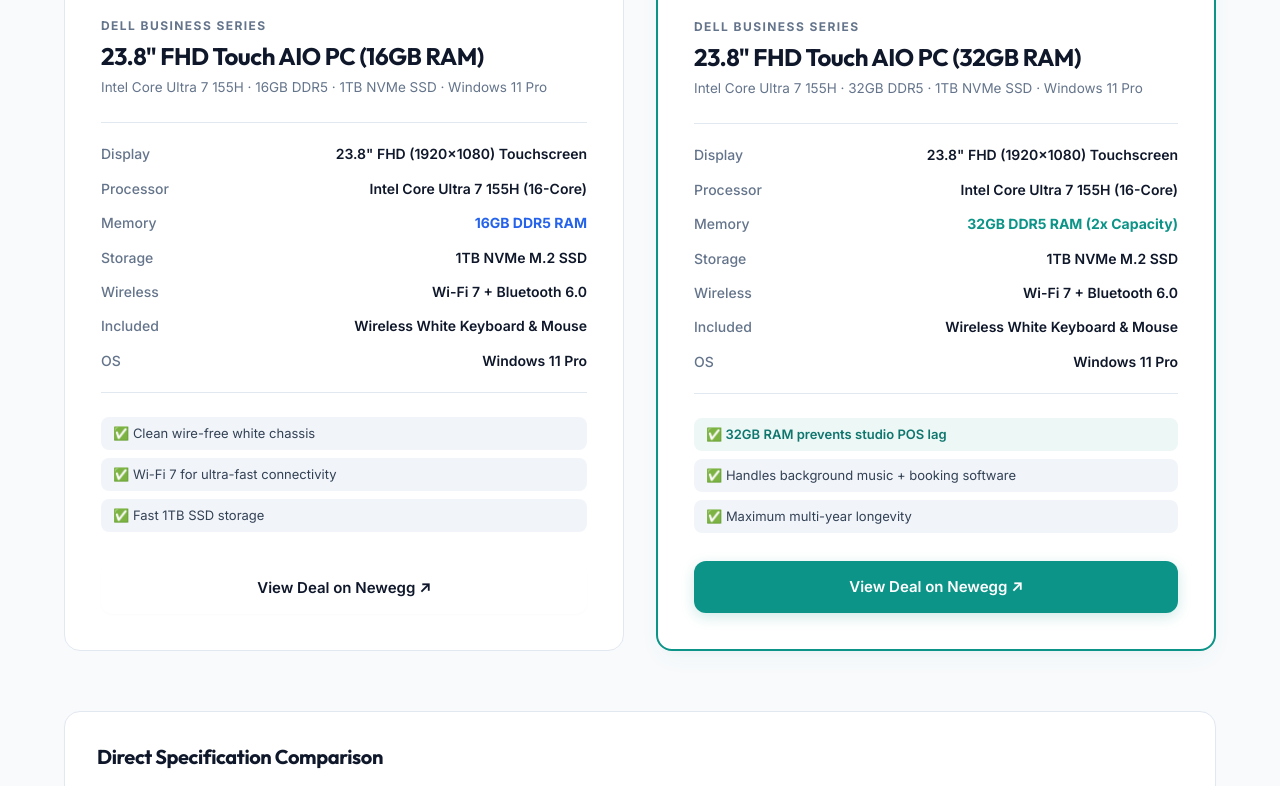
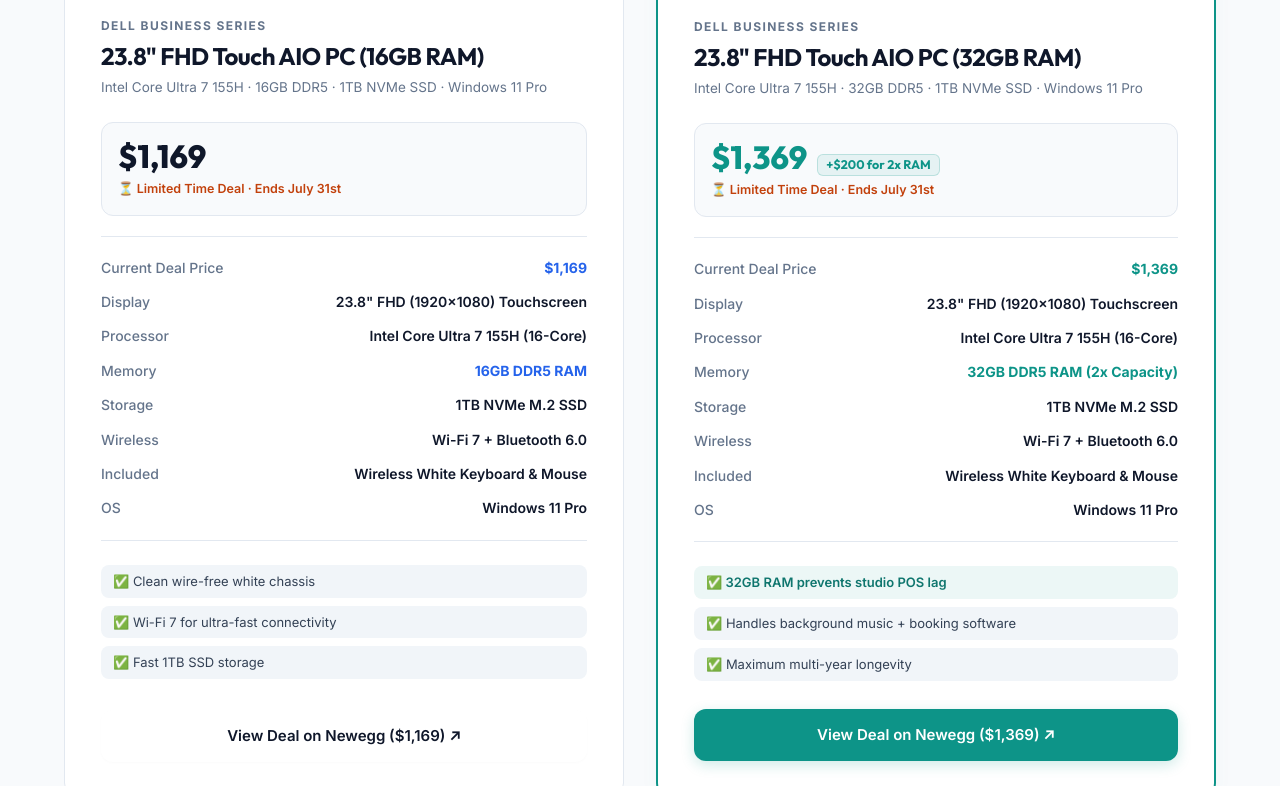
Before and after one commit to aobe-solutions/aobe-solutions.github.io, a plain HTML site: page pilates-studio-tech.html in a window 1280 px wide. Shown: the part 1328-2114 px from the top of the page. Drawn offline with Linux system fonts and the light colour scheme.

Commit message:
Add deal pricing ( & ) and July 31st deadline to Pilates proposal page

```diff
--- a/pilates-studio-tech.html
+++ b/pilates-studio-tech.html
@@ -88,14 +88,14 @@
           </p>
           <div class="bluf-key-takeaways">
             <div class="takeaway-item recommended">
-              <span class="takeaway-badge">⭐ Top Recommendation</span>
-              <h4>Option B: Dell 23.8" Touch All-in-One (32GB DDR5 RAM)</h4>
-              <p>Double the memory headroom guarantees seamless multi-tasking when running POS, class rosters, music, and multiple browser tabs without lag during peak studio rush hours.</p>
+              <span class="takeaway-badge">⭐ Top Recommendation · Ends 7/31</span>
+              <h4>Option B: Dell 23.8" Touch AIO — $1,369 (32GB RAM)</h4>
+              <p>At $1,369 ($200 over base), double memory headroom guarantees seamless multi-tasking when running POS, class rosters, music, and browser tabs without lag during peak studio hours.</p>
             </div>
             <div class="takeaway-item">
-              <span class="takeaway-badge alt">Value Option</span>
-              <h4>Option A: Dell 23.8" Touch All-in-One (16GB DDR5 RAM)</h4>
-              <p>Identical sleek design, 23.8" FHD touchscreen, Intel Core Ultra 7 processor, and 1TB SSD. Highly capable if upfront equipment budget is tighter.</p>
+              <span class="takeaway-badge alt">Value Option · Ends 7/31</span>
+              <h4>Option A: Dell 23.8" Touch AIO — $1,169 (16GB RAM)</h4>
+              <p>At $1,169, offers identical sleek white design, 23.8" FHD touchscreen, Intel Core Ultra 7 processor, and 1TB SSD. Highly capable if upfront equipment budget is tighter.</p>
             </div>
           </div>
         </div>
@@ -129,7 +129,16 @@
             <p class="deal-subtitle">Intel Core Ultra 7 155H · 16GB DDR5 · 1TB NVMe SSD · Windows 11 Pro</p>
           </div>
 
+          <div class="deal-price-block">
+            <div class="deal-price-amount">$1,169</div>
+            <div class="deal-price-deadline">⏳ Limited Time Deal · Ends July 31st</div>
+          </div>
+
           <div class="deal-specs-list">
+            <div class="spec-row highlight">
+              <span class="spec-label">Current Deal Price</span>
+              <span class="spec-value">$1,169</span>
+            </div>
             <div class="spec-row">
               <span class="spec-label">Display</span>
               <span class="spec-value">23.8" FHD (1920x1080) Touchscreen</span>
@@ -168,7 +177,7 @@
 
           <div class="deal-card-footer">
             <a href="https://www.newegg.com/p/2NR-000G-01S21?Item=9SIBPMFM0G4033" target="_blank" rel="noopener noreferrer" class="btn btn-secondary btn-block">
-              View Deal on Newegg ↗
+              View Deal on Newegg ($1,169) ↗
             </a>
           </div>
         </div>
@@ -185,7 +194,16 @@
             <p class="deal-subtitle">Intel Core Ultra 7 155H · 32GB DDR5 · 1TB NVMe SSD · Windows 11 Pro</p>
           </div>
 
+          <div class="deal-price-block">
+            <div class="deal-price-amount text-teal">$1,369 <span class="deal-price-diff">+$200 for 2x RAM</span></div>
+            <div class="deal-price-deadline">⏳ Limited Time Deal · Ends July 31st</div>
+          </div>
+
           <div class="deal-specs-list">
+            <div class="spec-row highlight featured">
+              <span class="spec-label">Current Deal Price</span>
+              <span class="spec-value">$1,369</span>
+            </div>
             <div class="spec-row">
               <span class="spec-label">Display</span>
               <span class="spec-value">23.8" FHD (1920x1080) Touchscreen</span>
@@ -224,7 +242,7 @@
 
           <div class="deal-card-footer">
             <a href="https://www.newegg.com/p/2NR-000G-01S28?Item=9SIBPMFM0G4040" target="_blank" rel="noopener noreferrer" class="btn btn-primary btn-block">
-              View Deal on Newegg ↗
+              View Deal on Newegg ($1,369) ↗
             </a>
           </div>
         </div>
@@ -244,6 +262,16 @@
               </tr>
             </thead>
             <tbody>
+              <tr class="table-row-highlight">
+                <td class="font-weight-600">Current Deal Price</td>
+                <td class="font-weight-700 text-blue">$1,169</td>
+                <td class="col-featured font-weight-800 text-teal">$1,369 (+$200 for 2x RAM)</td>
+              </tr>
+              <tr>
+                <td class="font-weight-600">Deal Expiration Date</td>
+                <td>Ends July 31, 2026 ⏳</td>
+                <td class="col-featured font-weight-600">Ends July 31, 2026 ⏳</td>
+              </tr>
               <tr>
                 <td class="font-weight-600">Form Factor</td>
                 <td>23.8" All-In-One Touchscreen PC</td>
--- a/styles.css
+++ b/styles.css
@@ -1259,6 +1259,45 @@ a {
   margin-bottom: 24px;
 }
 
+.deal-price-block {
+  background-color: var(--bg-primary);
+  border: 1px solid var(--border-color);
+  border-radius: var(--radius-md);
+  padding: 16px;
+  margin-bottom: 20px;
+  display: flex;
+  flex-direction: column;
+  gap: 4px;
+}
+
+.deal-price-amount {
+  font-family: var(--font-header);
+  font-size: 32px;
+  font-weight: 800;
+  color: var(--text-primary);
+  line-height: 1.1;
+  display: flex;
+  align-items: baseline;
+  gap: 10px;
+  flex-wrap: wrap;
+}
+
+.deal-price-diff {
+  font-size: 12.5px;
+  font-weight: 700;
+  color: var(--color-teal);
+  background-color: var(--color-teal-glow);
+  padding: 3px 8px;
+  border-radius: 6px;
+  border: 1px solid var(--color-teal-border);
+}
+
+.deal-price-deadline {
+  font-size: 12.5px;
+  font-weight: 600;
+  color: #c2410c;
+}
+
 .deal-specs-list {
   display: flex;
   flex-direction: column;
```
